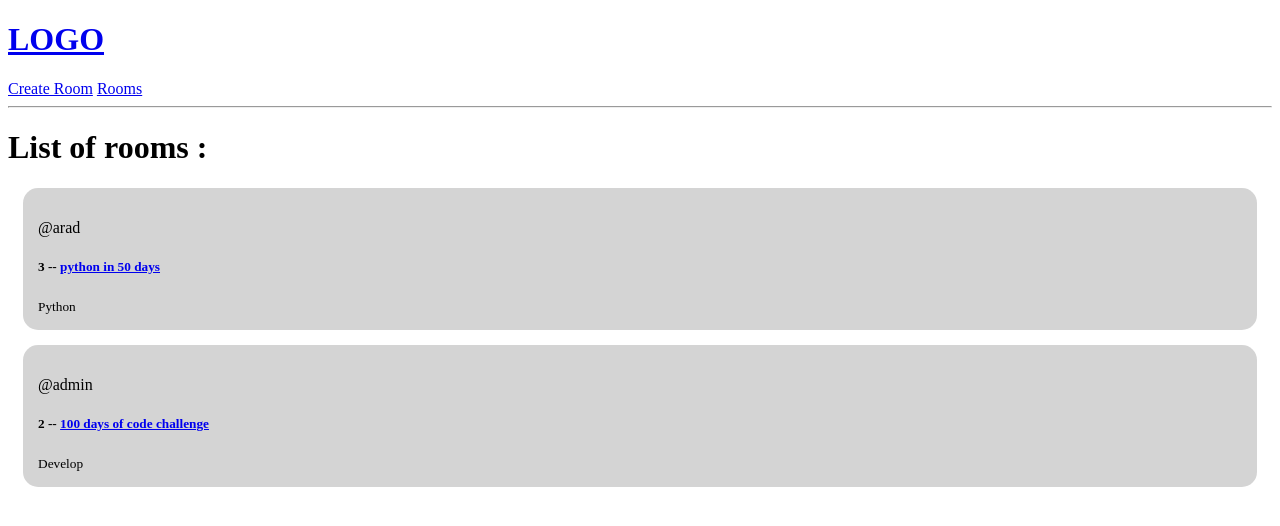
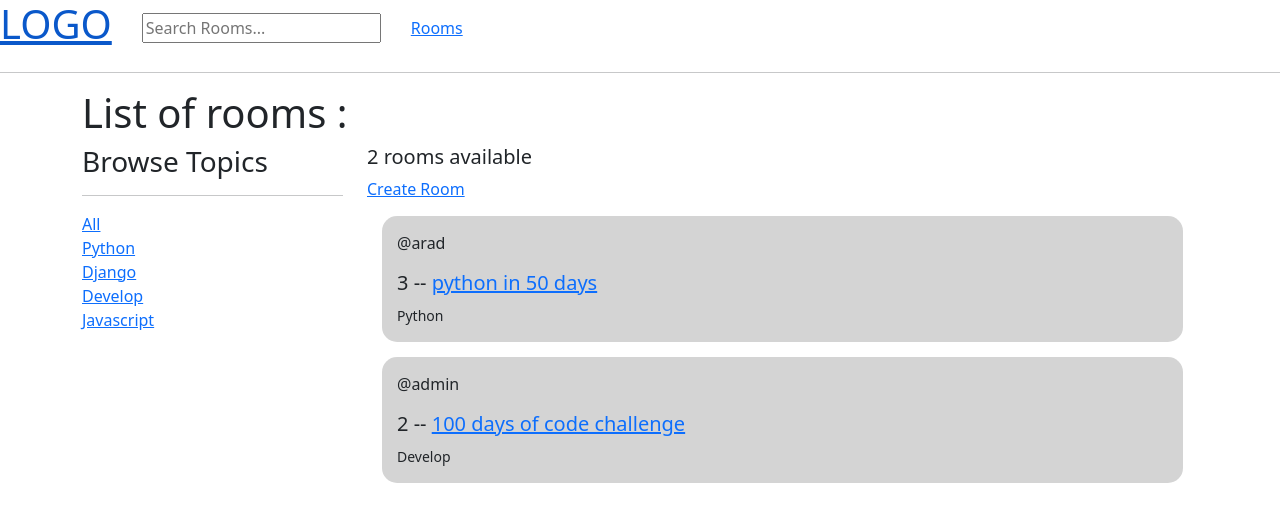
Before and after one commit to 3westrick/Django-study-room, a Django app: page /rooms/ in a window 1280 px wide. Shown: the top 526 px of the page. Run offline with Django 4.2, Linux system fonts and the light colour scheme; data comes from the database, SQL or seed files in the repository.

Commit message:
creating search Room

```diff
--- a/base/templates/base/rooms.html
+++ b/base/templates/base/rooms.html
@@ -4,6 +4,23 @@
 {% block content %}
 
 <h1>List of rooms :</h1>
+
+<div class="row">
+    <div class="col col-3">
+        <h3>Browse Topics</h3>
+        <hr>
+        <div>
+            <a href="{% url 'base:rooms' %}">All</a>
+        </div>
+        {% for topic in topics %}
+        <div>
+            <a href="{% url 'base:rooms' %}?search={{topic}}">{{ topic }}</a>
+        </div>
+        {% endfor %}
+    </div>
+    <div class="col col-9">
+        <h5>{{ rooms.count }} rooms available</h5>
+        <a href="{% url 'base:create' %}">Create Room</a>
         {% for room in rooms %}
         <div style="background:#77777750; border 2px solid #44444450; border-radius:15px;margin: 15px;padding:15px">
             {% if room.host.id == request.user.id %}
@@ -14,6 +31,8 @@
             <h5>{{ room.id }} -- <a href="{% url 'base:room' room.id %}">{{ room.name }}</a></h5>
             <small>{{ room.topic }}</small>
         </div>
+        {% endfor %}
+    </div>
+</div>
 
-{% endfor %}
 {% endblock %}
--- a/base/views.py
+++ b/base/views.py
@@ -1,7 +1,8 @@
 from django.shortcuts import render, get_object_or_404, get_list_or_404, redirect
 from django.http import HttpResponse
-from .models import Room
+from .models import Room, Topic, RoomMessage
 from .forms import RoomForm
+from django.db.models import Q
 
 
 # Create your views here.
@@ -10,8 +11,22 @@ def index(request):
 
 
 def rooms(request):
-    room_list = get_list_or_404(Room)
-    return render(request, 'base/rooms.html', {'rooms': room_list})
+    search = request.GET.get('search', '')
+    if search:
+        # i in icontains means "not case sensitive"
+        room_list = Room.objects.filter(
+            Q(topic__name__icontains=search) |
+            Q(name__icontains=search) |
+            Q(description__icontains=search)
+        )
+    else:
+        room_list = Room.objects.all()
+    topics = get_list_or_404(Topic)
+    return render(request, 'base/rooms.html', {
+        'rooms': room_list,
+        'topics': topics,
+        'search': search,
+    })
 
 
 def room(request, pk):
--- a/templates/layout.html
+++ b/templates/layout.html
@@ -1,13 +1,21 @@
-<!DOCTYPE html>
+<!doctype html>
 <html lang="en">
 <head>
-    <meta charset="UTF-8">
+    <meta charset="utf-8">
+    <meta name="viewport" content="width=device-width, initial-scale=1">
     <title>{% block title%}{% endblock %}</title>
+    <link href="https://cdn.jsdelivr.net/npm/bootstrap@5.3.0/dist/css/bootstrap.min.css" rel="stylesheet"
+          integrity="sha384-9ndCyUaIbzAi2FUVXJi0CjmCapSmO7SnpJef0486qhLnuZ2cdeRhO02iuK6FUUVM" crossorigin="anonymous">
 </head>
 <body>
 {% include 'nav.html'%}
 
-{% block content%}
-{% endblock %}
+<div class="container">
+    {% block content%}
+    {% endblock %}
+</div>
+<script src="https://cdn.jsdelivr.net/npm/bootstrap@5.3.0/dist/js/bootstrap.bundle.min.js"
+        integrity="sha384-geWF76RCwLtnZ8qwWowPQNguL3RmwHVBC9FhGdlKrxdiJJigb/j/68SIy3Te4Bkz"
+        crossorigin="anonymous"></script>
 </body>
 </html>
--- a/templates/nav.html
+++ b/templates/nav.html
@@ -1,6 +1,10 @@
-<a href="/">
-  <h1>LOGO</h1>
-</a>
-<a href="{% url 'base:create' %}">Create Room</a>
-<a href="{% url 'base:rooms' %}">Rooms</a>
+<div class="d-flex align-items-center" style="gap:30px">
+    <a href="/">
+        <h1>LOGO</h1>
+    </a>
+    <form action="{% url 'base:rooms' %}">
+        <input placeholder="Search Rooms..." name="search" type="text">
+    </form>
+    <a href="{% url 'base:rooms' %}">Rooms</a>
+</div>
 <hr>
```
Lines whose indentation alone changed are shown as unchanged.
